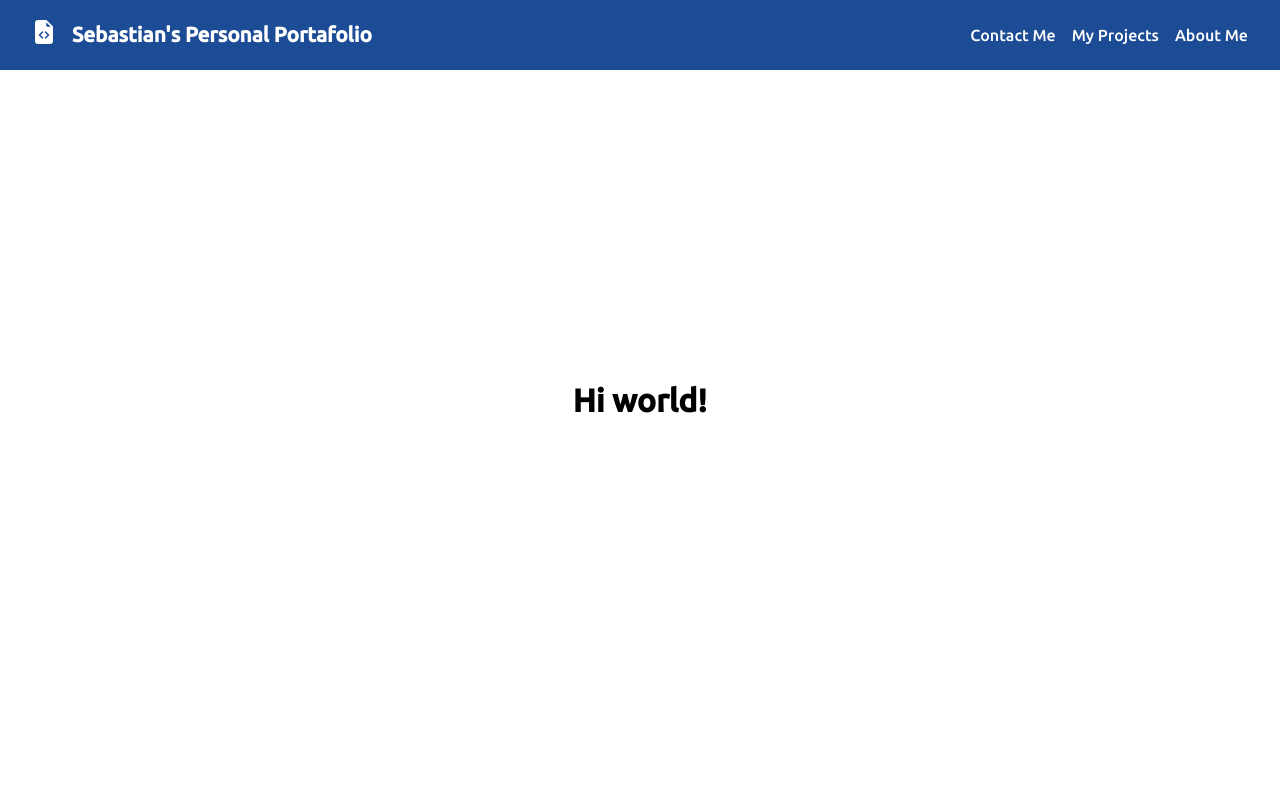
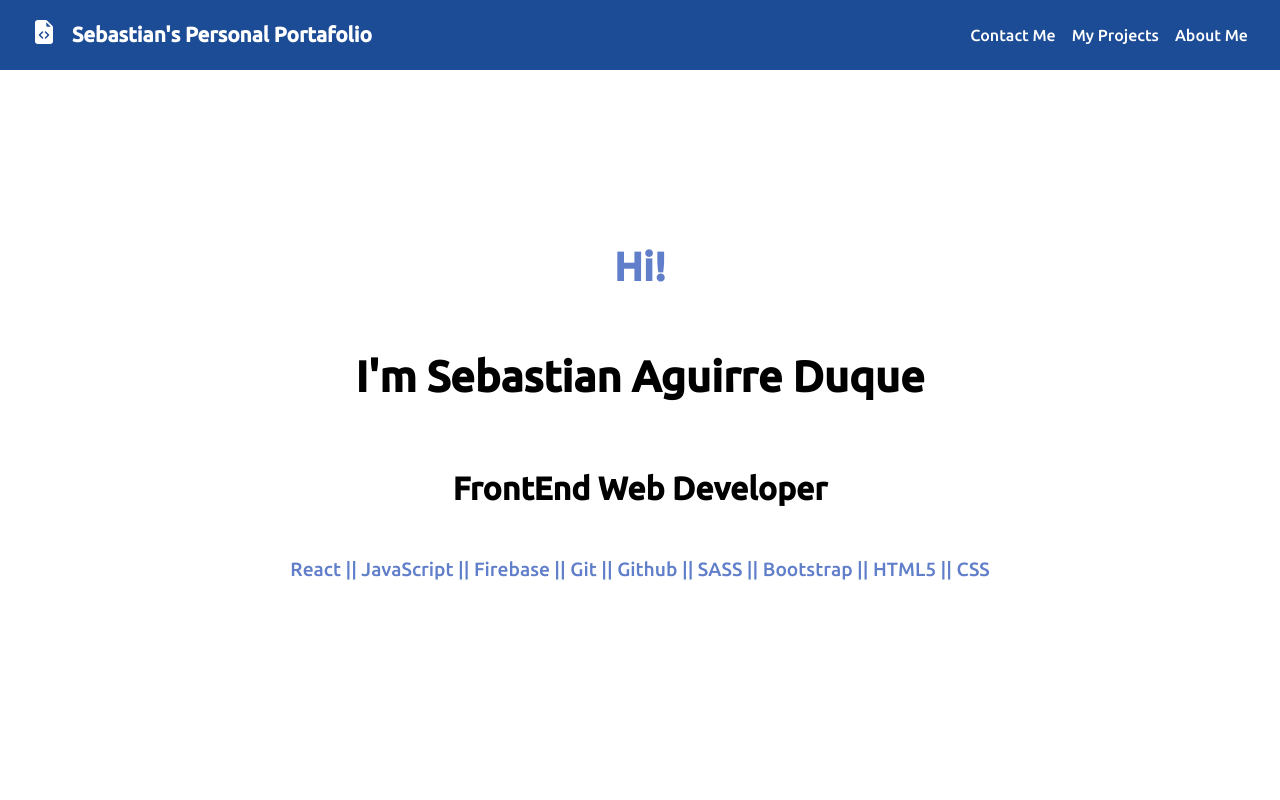
Before and after one commit to sad-sad-094/Personal-Portfolio-Sebastian-Aguirre-Duque, a React (Create React App) app: page / in a window 1280 px wide. Shown: the top 800 px of the page. Built offline with nearby package versions, Linux system fonts and the light colour scheme.

Commit message:
EditWelcomeSection

```diff
--- a/src/Components/Pages/LandingPage.jsx
+++ b/src/Components/Pages/LandingPage.jsx
@@ -11,12 +11,18 @@ function LandingPage() {
 
     <>
       <Navbar />
-      <section id="welcome-section">
-        <h1>Hi world!</h1>
+      <section id="welcome-section" className="welcome-section">
+        <h1>Hi!</h1>
+        <h2>I'm Sebastian Aguirre Duque</h2>
+        <h3>FrontEnd Web Developer</h3>
+        <p>React || JavaScript || Firebase || Git || Github || SASS || Bootstrap || HTML5 || CSS </p>
       </section>
+
       <section id="projects">
-        <h1>Hi section</h1>
+        <h1>These are some of my projects</h1>
+
       </section>
+
       <section id="contact">
         <h1>Hi section</h1>
       </section>
--- a/src/styles/Main.scss
+++ b/src/styles/Main.scss
@@ -1,7 +1,7 @@
 /* Author: Sebastian Aguirre Duque
 E-mail: sadw621@gmail.com */
 
-@import url('https://fonts.googleapis.com/css2?family=Ubuntu:ital,wght@0,300;0,500;1,300&display=swap');
+@import url('https://fonts.googleapis.com/css2?family=Ubuntu:ital,wght@0,500;1,300&display=swap');
 @import 'variables';
 @import 'mixins';
 @import 'navbar';
--- a/src/styles/_sections.scss
+++ b/src/styles/_sections.scss
@@ -20,3 +20,26 @@ section:nth-child(3) {
 section:nth-child(4) {
   background: #ffffff;
 }
+
+.welcome-section {
+  padding: .5rem;
+}
+
+.welcome-section h1 {
+  font-size: 2.5rem;
+  color: #607ec9;
+}
+
+.welcome-section h2 {
+  font-size: 2.7rem;
+}
+
+.welcome-section h3 {
+  font-size: 2rem;
+}
+
+.welcome-section p {
+  font-size: 1.2rem;
+  font-weight: 300;
+  color: #607ec9;
+}
```
